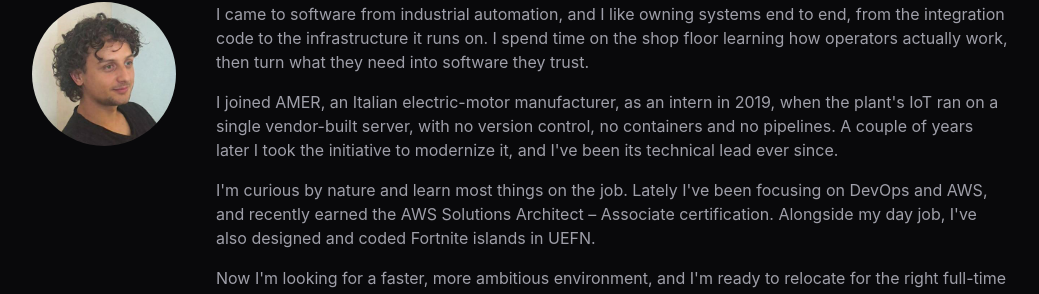
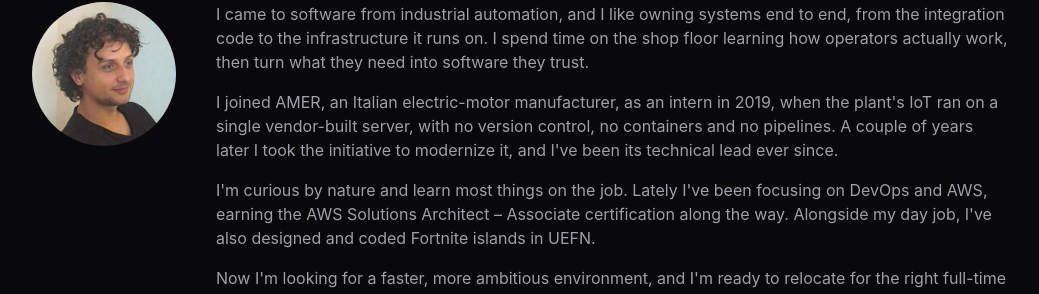
Before and after one commit to dzerk11/portfolio, a Vue app: page / in a window 1280 px wide. Shown: the part 987-1281 px from the top of the page, without its empty margins (120-1159 px from the left). Built offline with nearby package versions, Linux system fonts and the light colour scheme.

Commit message:
fix: avoid repetition in AWS certification sentence

```diff
--- a/src/components/sections/AboutSection.vue
+++ b/src/components/sections/AboutSection.vue
@@ -34,9 +34,9 @@ import { asset } from '@/lib/utils'
           </p>
           <p>
             I'm curious by nature and learn most things on the job. Lately I've
-            been focusing on DevOps and AWS, and recently earned the AWS
-            Solutions Architect – Associate certification. Alongside my day
-            job, I've also designed and coded Fortnite islands in UEFN.
+            been focusing on DevOps and AWS, earning the AWS Solutions
+            Architect – Associate certification along the way. Alongside my
+            day job, I've also designed and coded Fortnite islands in UEFN.
           </p>
           <p>
             Now I'm looking for a faster, more ambitious environment, and I'm
```
